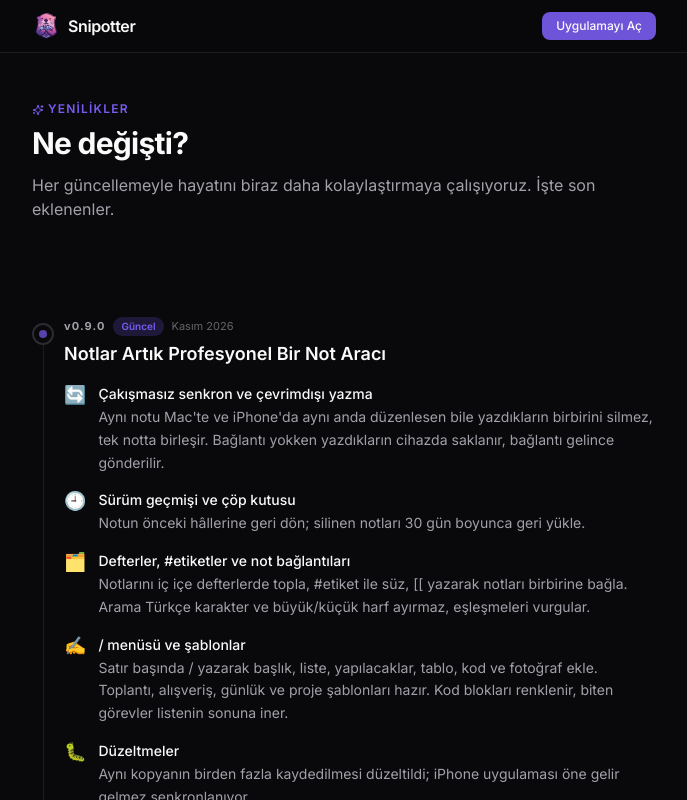
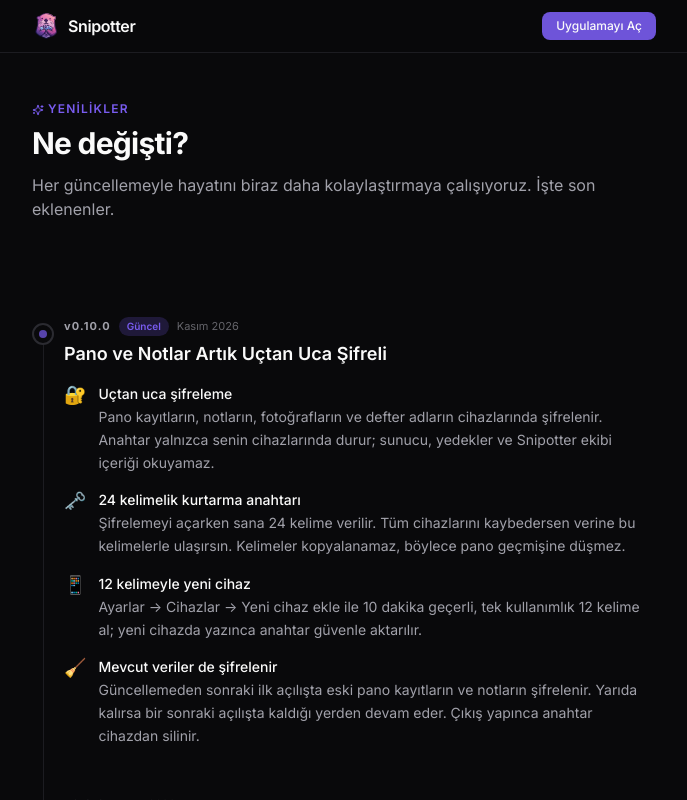
Before and after one commit to MehmetGulenc/snipotter, a React (Vite) app in the folder apps/landing/: page /yenilikler in a window 1280 px wide. Shown: the top 800 px of the page, without its empty margins (296-983 px from the left). Built offline with nearby package versions, Linux system fonts and the light colour scheme.

Commit message:
docs: v0.10.0 changelog ve site yenilikleri

```diff
--- a/apps/landing/src/Yenilikler.tsx
+++ b/apps/landing/src/Yenilikler.tsx
@@ -18,9 +18,36 @@ interface Release {
 
 const releases: Release[] = [
   {
+    version: '0.10.0',
+    date: 'Kasım 2026',
+    badge: 'Güncel',
+    headline: 'Pano ve Notlar Artık Uçtan Uca Şifreli',
+    features: [
+      {
+        emoji: '🔐',
+        title: 'Uçtan uca şifreleme',
+        desc: 'Pano kayıtların, notların, fotoğrafların ve defter adların cihazlarında şifrelenir. Anahtar yalnızca senin cihazlarında durur; sunucu, yedekler ve Snipotter ekibi içeriği okuyamaz.',
+      },
+      {
+        emoji: '🗝️',
+        title: '24 kelimelik kurtarma anahtarı',
+        desc: 'Şifrelemeyi açarken sana 24 kelime verilir. Tüm cihazlarını kaybedersen verine bu kelimelerle ulaşırsın. Kelimeler kopyalanamaz, böylece pano geçmişine düşmez.',
+      },
+      {
+        emoji: '📱',
+        title: '12 kelimeyle yeni cihaz',
+        desc: 'Ayarlar → Cihazlar → Yeni cihaz ekle ile 10 dakika geçerli, tek kullanımlık 12 kelime al; yeni cihazda yazınca anahtar güvenle aktarılır.',
+      },
+      {
+        emoji: '🧹',
+        title: 'Mevcut veriler de şifrelenir',
+        desc: 'Güncellemeden sonraki ilk açılışta eski pano kayıtların ve notların şifrelenir. Yarıda kalırsa bir sonraki açılışta kaldığı yerden devam eder. Çıkış yapınca anahtar cihazdan silinir.',
+      },
+    ],
+  },
+  {
     version: '0.9.0',
     date: 'Kasım 2026',
-    badge: 'Güncel',
     headline: 'Notlar Artık Profesyonel Bir Not Aracı',
     features: [
       {
```
Also changed, not shown: 3 other files (tests, documents, lock files or other folders).
